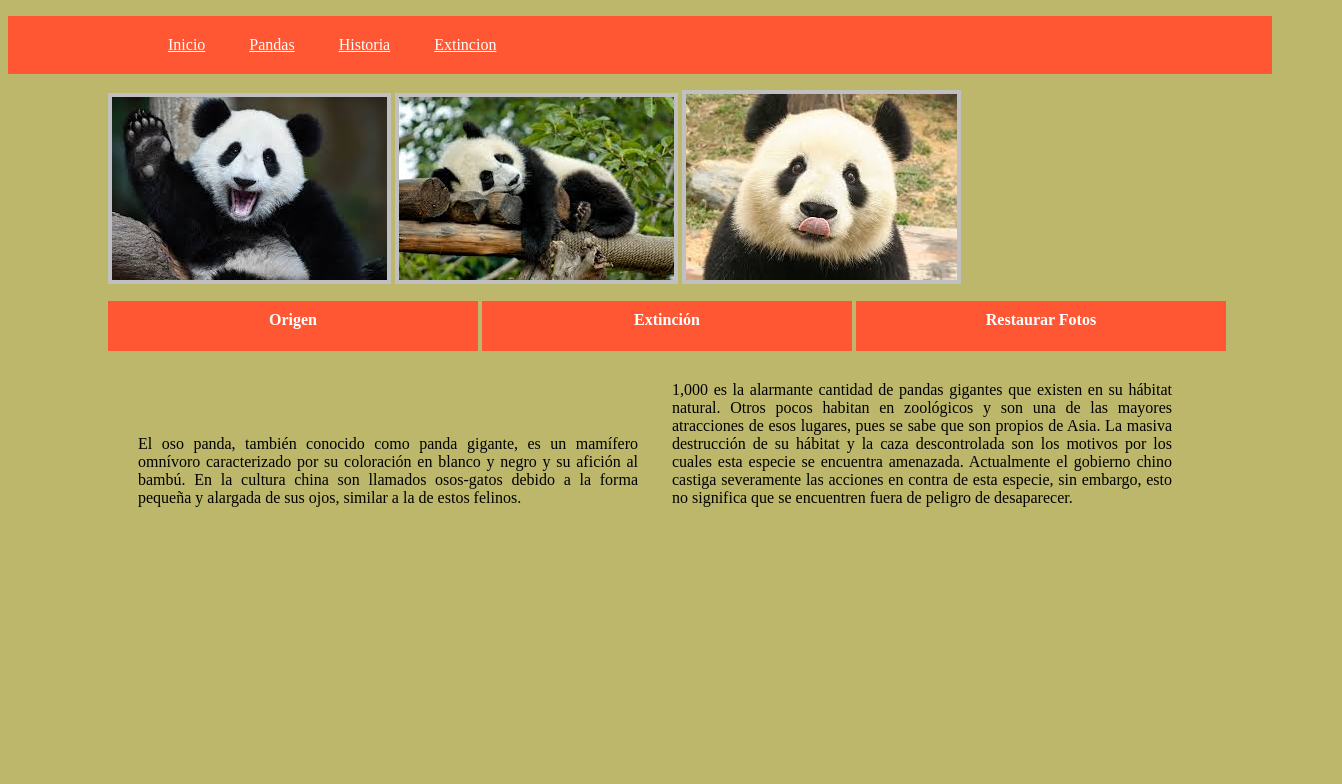
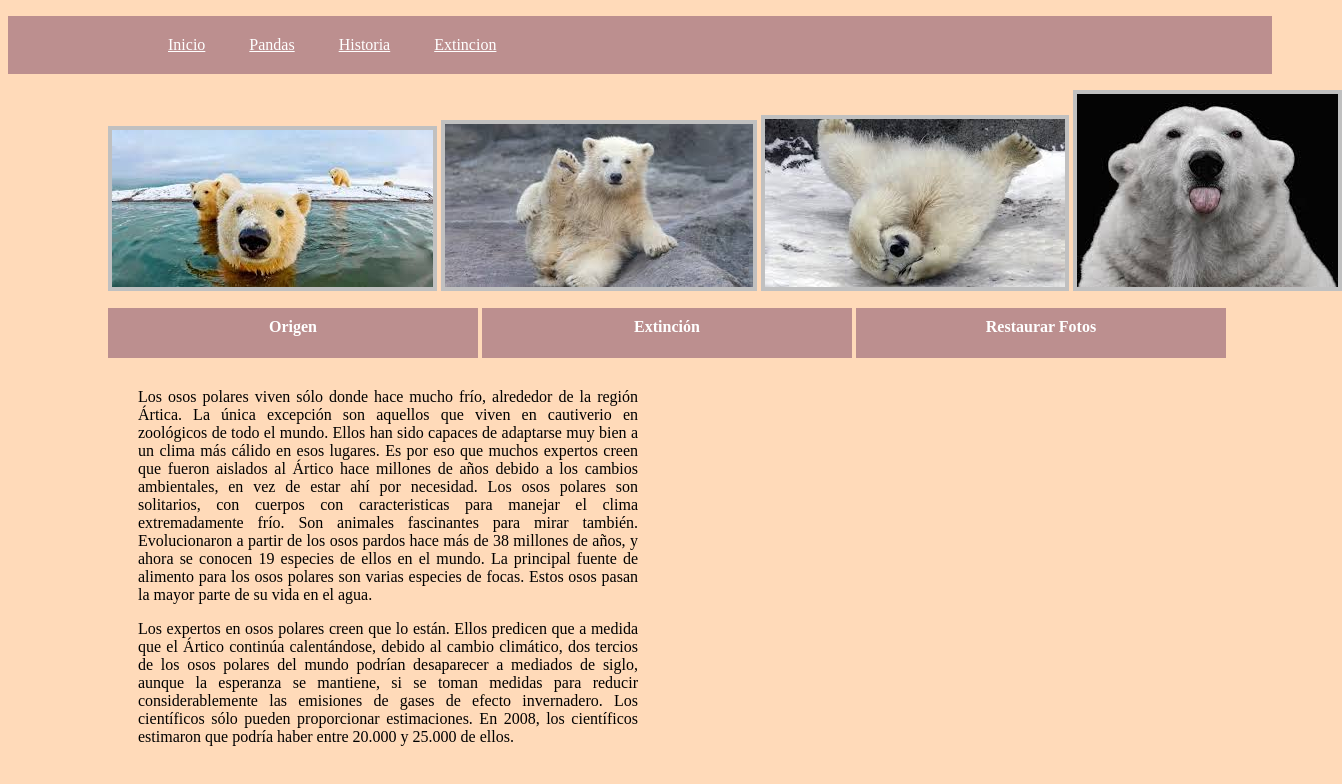
Before and after one commit to Ferlargut/leccionPandas, a plain HTML site: page index.html in a window 1280 px wide. Shown: the whole page, 1342 px wide, since content can reach past the window. Drawn offline with Linux system fonts and the light colour scheme; files that its build step writes are made by us from their sources; files whose address does not match are found by name.

Commit message:
cambio de especie

```diff
--- a/assets/css/main.css
+++ b/assets/css/main.css
@@ -1,9 +1,9 @@
 body {
-    background-color: DARKKHAKI;
+    background-color: PEACHPUFF;
 }
 ul {
     position: relative;
-    background-color: #FF5733;
+    background-color: ROSYBROWN;
 }
 
 li {
@@ -23,22 +23,20 @@ img {
     position: relative;
     left: 100px;
 }
-article {
+
+p{
     display: inline-block;
+    text-align: justify;
+    position: relative;
     font-size: medium;
-    position: relative;
     left: 100px;
     width: 500px;
     height: 30px;
     padding-left: 30px;
 }
-p{
-
-    text-align: justify;
-}
 h2 {
     display: inline-block;
-    background-color: #FF5733;
+    background-color: ROSYBROWN;
     padding:10px;
     color: white;
     font-size: medium;
--- a/index.html
+++ b/index.html
@@ -13,9 +13,10 @@
        <li><a href="">Extincion</a></li>
    </ul>
    <section>
-       <img src="/home/alumna40/Escritorio/leccion-22/assets/img/panda.jpg">
-       <img src="/home/alumna40/Escritorio/leccion-22/assets/img/pandadurmiendo.jpg">
-       <img src="/home/alumna40/Escritorio/leccion-22/assets/img/pandalengua.jpg">
+       <img src="/home/alumna40/Escritorio/leccion-22/assets/img/osha.jpg">
+       <img src="/home/alumna40/Escritorio/leccion-22/assets/img/oshita.jpg">
+       <img src="/home/alumna40/Escritorio/leccion-22/assets/img/oshitas.jpg">
+       <img src="/home/alumna40/Escritorio/leccion-22/assets/img/lengua.jpg">
    </section>
    <section>
        <h2>Origen</h2>
@@ -23,10 +24,10 @@
        <h2>Restaurar Fotos</h2>
    </section>
    <section>
-       <article><p>El oso panda, también conocido como panda gigante, es un mamífero omnívoro caracterizado por su coloración en blanco y negro y su afición al bambú. En la cultura china son llamados osos-gatos debido a la forma pequeña y alargada de sus ojos, similar a la de estos felinos.</p></article>
-       <article><p>1,000 es la alarmante cantidad de pandas gigantes que existen en su hábitat natural. Otros pocos habitan en zoológicos y son una de las mayores atracciones de esos lugares, pues se sabe que son propios de Asia.
-La masiva destrucción de su hábitat y la caza descontrolada son los motivos por los cuales esta especie se encuentra amenazada.
-Actualmente el gobierno chino castiga severamente las acciones en contra de esta especie, sin embargo, esto no significa que se encuentren fuera de peligro de desaparecer.</p></article>
+       <article><p>Los osos polares viven sólo donde hace mucho frío, alrededor de la región  Ártica. La única excepción son aquellos que viven en cautiverio en zoológicos de todo el mundo. Ellos han sido capaces de adaptarse muy bien a un clima más cálido en esos lugares. Es por eso que muchos expertos creen que fueron aislados al Ártico hace millones de años debido a los cambios ambientales, en vez de estar ahí por necesidad.
+           Los osos polares son solitarios, con cuerpos con caracteristicas para manejar el clima extremadamente frío. Son animales fascinantes para mirar también. Evolucionaron a partir de los osos pardos hace más de 38 millones de años, y ahora se conocen 19 especies de ellos en el mundo. La principal fuente de alimento para los osos polares son varias especies de focas. Estos osos pasan la mayor parte de su vida en el agua.</p></article>
+        <p>Los expertos en osos polares creen que lo están. Ellos predicen que a medida que el Ártico continúa calentándose, debido al cambio climático, dos tercios de los osos polares del mundo podrían desaparecer a mediados de siglo, aunque la esperanza se mantiene, si se toman medidas para reducir considerablemente las emisiones de gases de efecto invernadero.
+           Los científicos sólo pueden proporcionar estimaciones. En 2008, los científicos estimaron que podría haber entre 20.000 y 25.000 de ellos.</p>
 
    </section>
 
```
Also changed, not shown: assets/img/lengua.jpg (added), assets/img/osha.jpg (added), assets/img/oshita.jpg (added), assets/img/oshitas.jpg (added).
